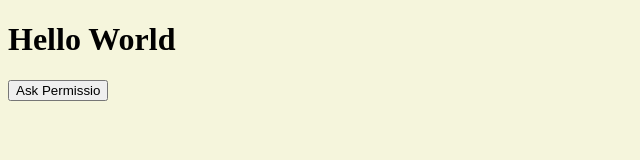
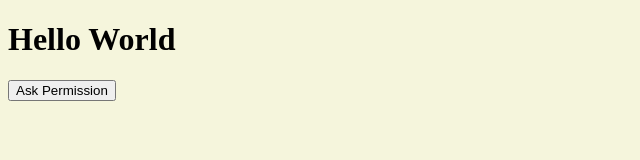
Before and after one commit to deepak469/webpush-demo, a plain HTML site: page webpush-demo/frontend/index.html in a window 1280 px wide. Shown: the full height of the page, 0-640 px from the left. Drawn offline with Linux system fonts and the light colour scheme.

Commit message:
Update index.html

```diff
--- a/webpush-demo/frontend/index.html
+++ b/webpush-demo/frontend/index.html
@@ -13,7 +13,7 @@
 
 <body>
     <h1>Hello World</h1>
-    <button id="permission-btn" onclick="main()">Ask Permissio</button>
+    <button id="permission-btn" onclick="main()">Ask Permission</button>
 </body>
 
 </html>
```
